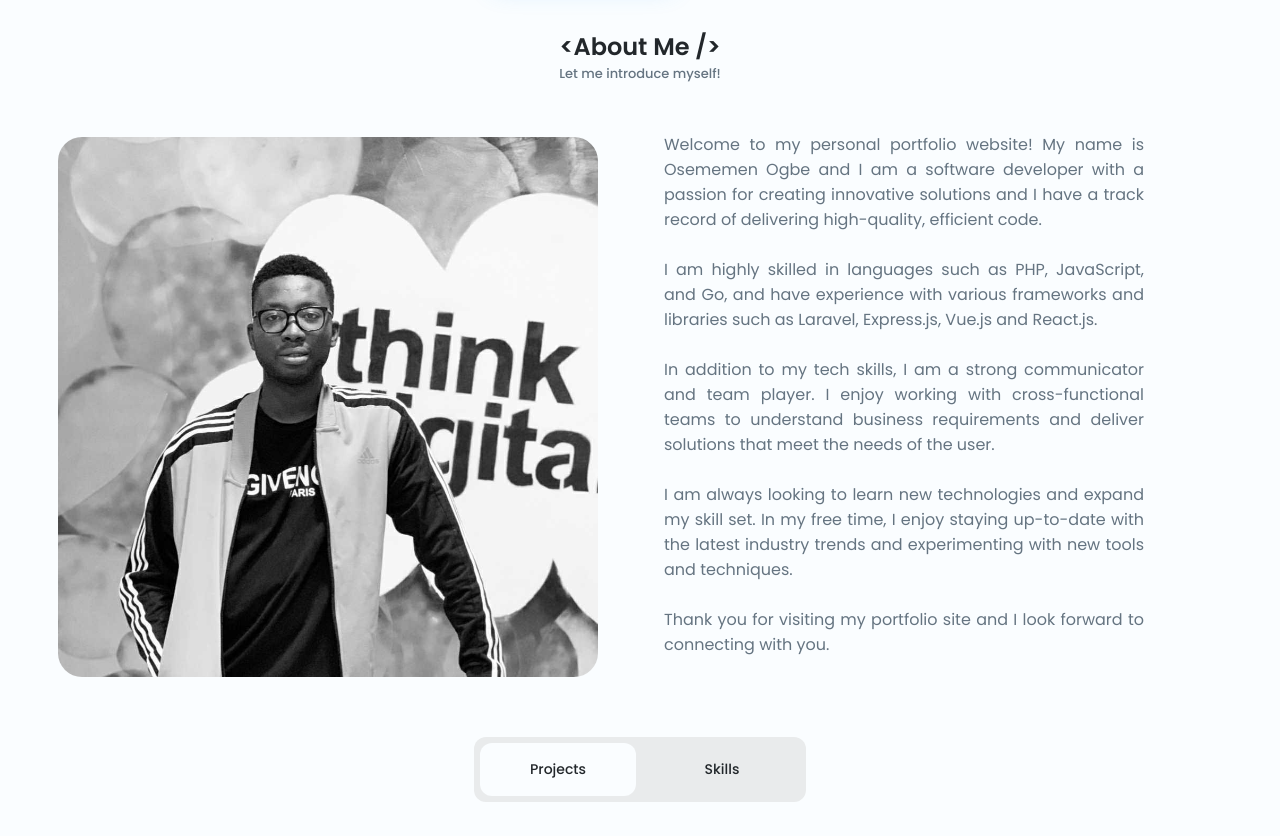
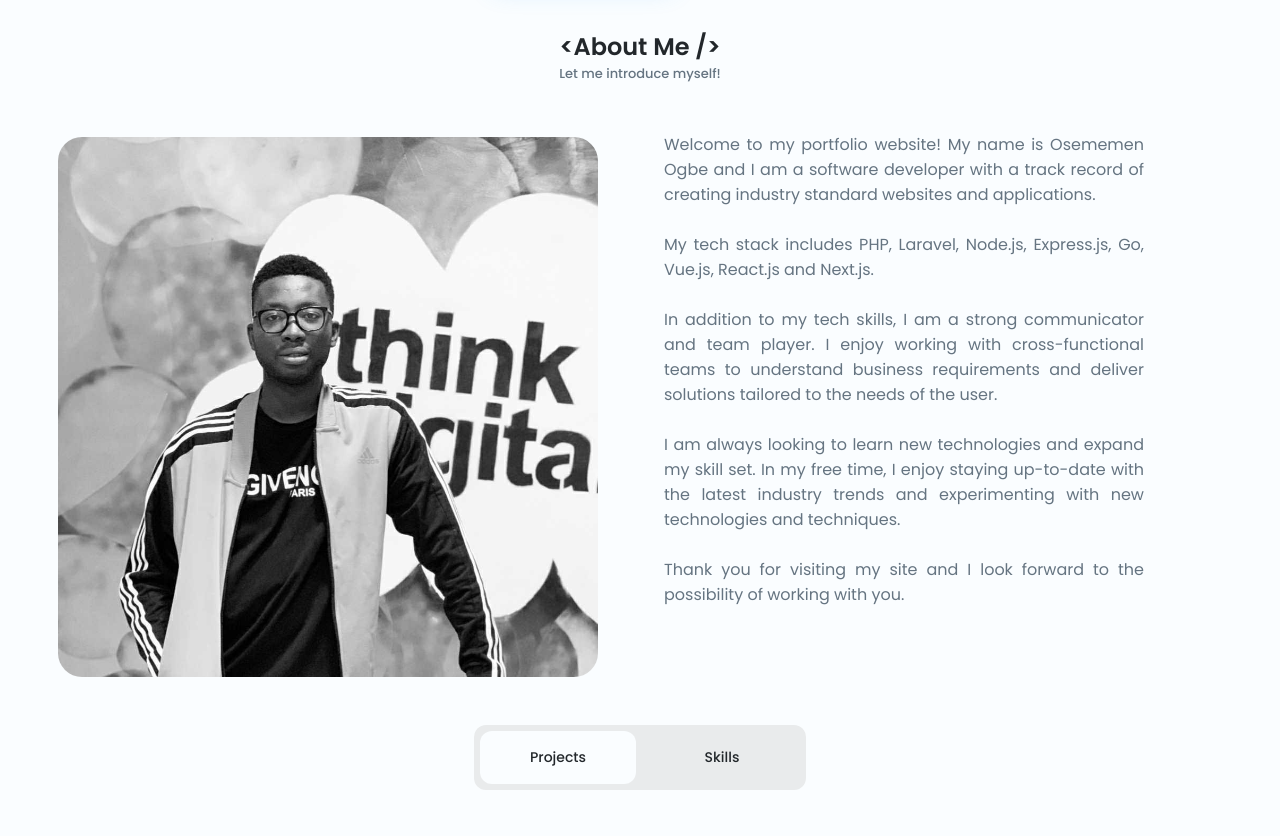
Before and after one commit to oseogbe/memencodes, a Nuxt app: page / in a window 1280 px wide. Shown: the part 540-1376 px from the top of the page. Built offline with nearby package versions, Linux system fonts and the light colour scheme.

Commit message:
about me, project and skills update

```diff
--- a/components/AboutMe.vue
+++ b/components/AboutMe.vue
@@ -14,29 +14,24 @@
             <div class="about__data">
                 <!-- <h3 class="about__heading">Hi, I'm Osememen Ogbe, Based in Nigeria</h3> -->
                 <p class="about__description">
-                    <!-- Welcome to my personal portfolio website! My name is Osememen Ogbe and I am a software developer with experience in a variety of programming languages and technologies. I have a passion for creating innovative solutions and have a track record of delivering high-quality, efficient code. -->
-                    Welcome to my personal portfolio website! My name is
-                    Osememen Ogbe and I am a software developer with a passion
-                    for creating innovative solutions and I have a track record
-                    of delivering high-quality, efficient code.
+                    Welcome to my portfolio website! My name is Osememen Ogbe
+                    and I am a software developer with a track record of
+                    creating industry standard websites and applications.
                     <br /><br />
-                    <!-- Throughout my career, I have worked on a wide range of projects, from small-scale web applications to large-scale enterprise systems.  -->
-                    I am highly skilled in languages such as PHP, JavaScript,
-                    and Go, and have experience with various frameworks and
-                    libraries such as Laravel, Express.js, Vue.js and React.js.
+                    My tech stack includes PHP, Laravel, Node.js, Express.js,
+                    Go, Vue.js, React.js and Next.js.
                     <br /><br />
-                    In addition to my tech<!--nical-->
-                    skills, I am a strong communicator and team player. I enjoy
-                    working with cross-functional teams to understand business
-                    requirements and deliver solutions that meet the needs of
-                    the user. <br /><br />
+                    In addition to my tech skills, I am a strong communicator
+                    and team player. I enjoy working with cross-functional teams
+                    to understand business requirements and deliver solutions
+                    tailored to the needs of the user. <br /><br />
                     I am always looking to learn new technologies and expand my
                     skill set. In my free time, I enjoy staying up-to-date with
-                    the latest industry trends and experimenting with new tools
-                    and techniques.
+                    the latest industry trends and experimenting with new
+                    technologies and techniques.
                     <br /><br />
-                    Thank you for visiting my portfolio site and I look forward
-                    to connecting with you.
+                    Thank you for visiting my site and I look forward to the
+                    possibility of working with you.
                 </p>
                 <!-- <div class="about__info grid">
                     <div class="about__box">
--- a/components/ProjectsAndSkills.vue
+++ b/components/ProjectsAndSkills.vue
@@ -170,7 +170,7 @@ const skills = reactive([
             },
             {
                 name: "TailwindCSS",
-                level: "Expert",
+                level: "Advanced",
             },
             {
                 name: "Bootstrap",
@@ -178,7 +178,7 @@ const skills = reactive([
             },
             {
                 name: "Vuetify",
-                level: "Advanced",
+                level: "Intermediate",
             },
             {
                 name: "VueJS",
@@ -186,11 +186,15 @@ const skills = reactive([
             },
             {
                 name: "NuxtJS",
+                level: "Intermediate",
+            },
+            {
+                name: "ReactJS",
                 level: "Advanced",
             },
             {
-                name: "ReactJS",
-                level: "Intermediate",
+                name: "NextJS",
+                level: "Advanced",
             },
         ],
     },
@@ -199,7 +203,7 @@ const skills = reactive([
         skillsets: [
             {
                 name: "PHP",
-                level: "Advanced",
+                level: "Expert",
             },
             {
                 name: "Laravel",
```
Also changed, not shown: public/img/spmc.png.
